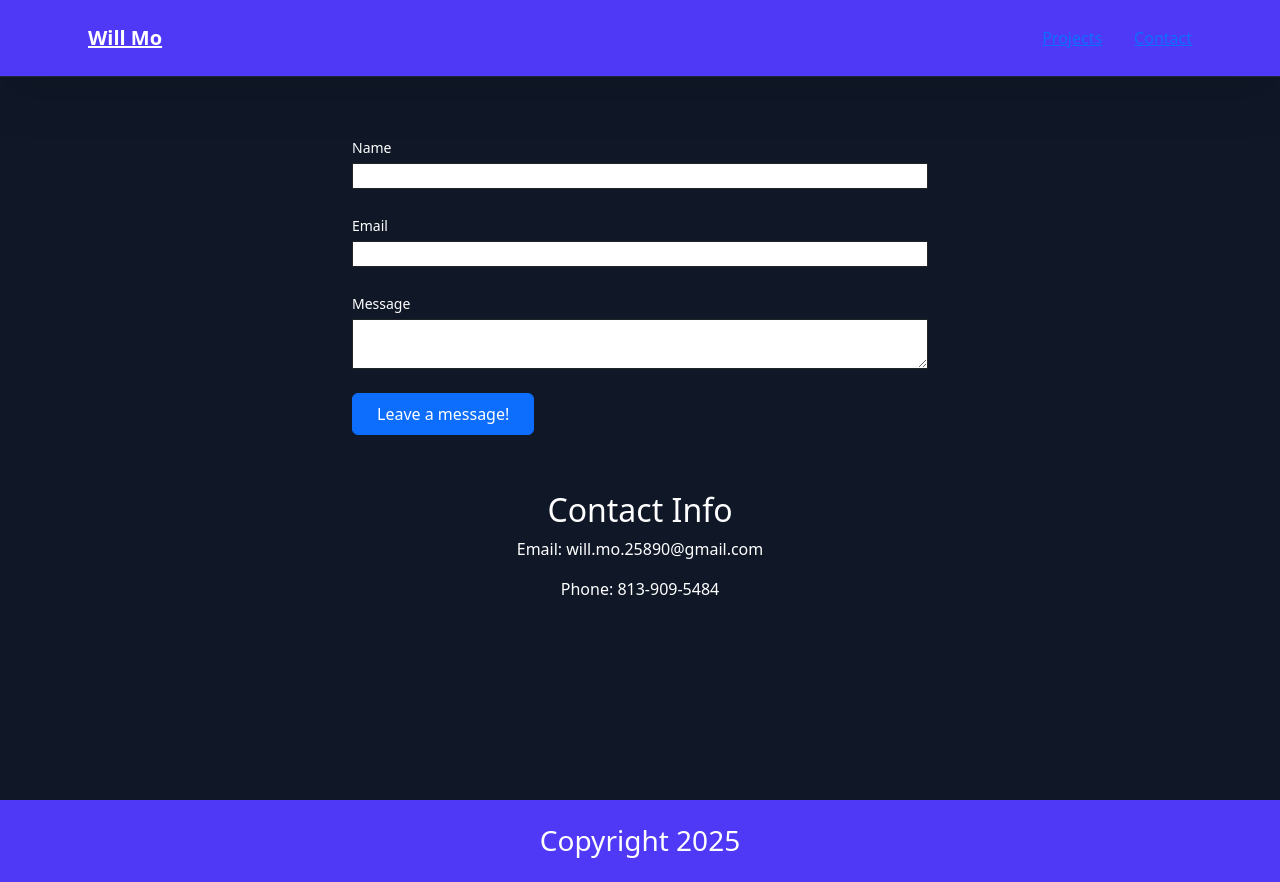
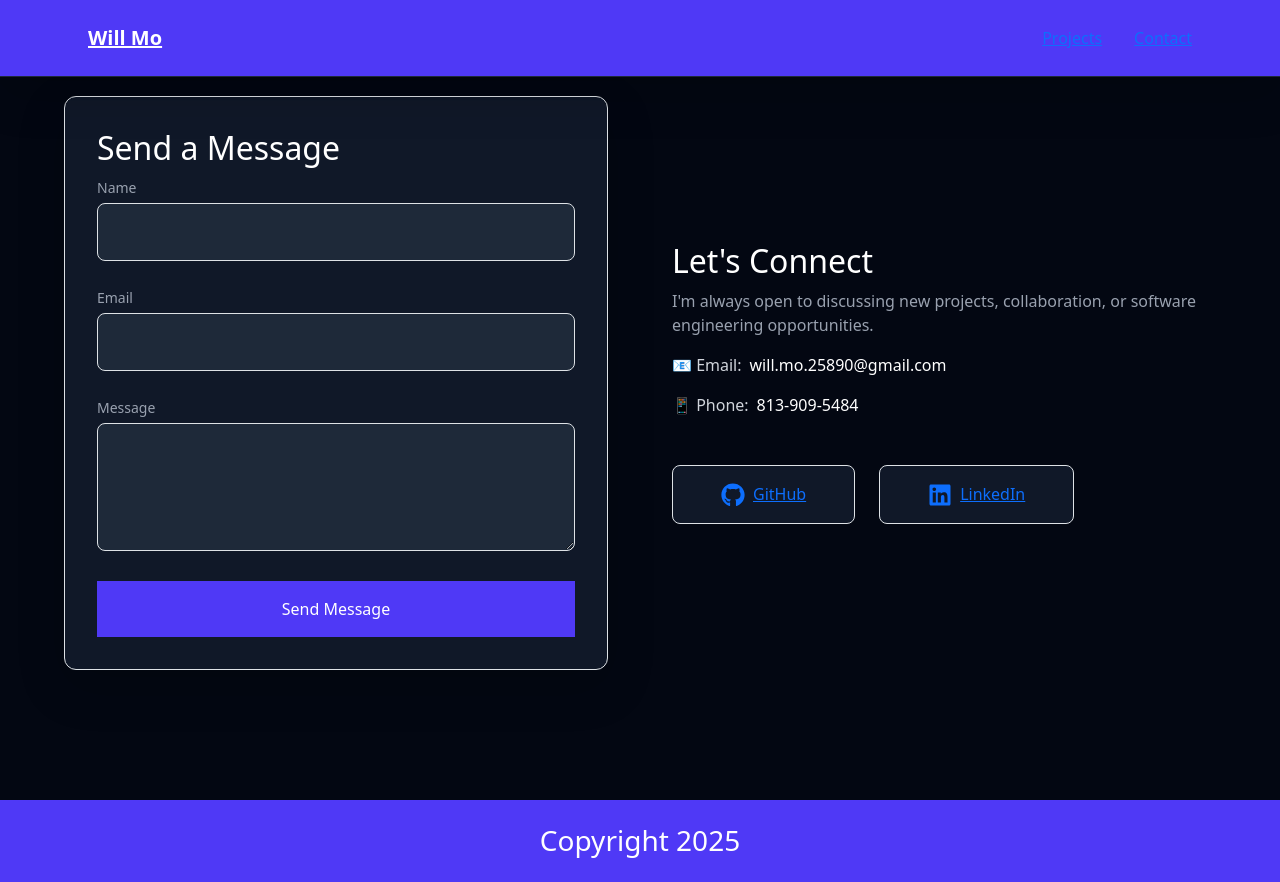
Before and after one commit to MoApplesnOranges/moapplesnoranges.github.io, a React (Vite) app: page /contact in a window 1280 px wide. Built offline with nearby package versions, Linux system fonts and the light colour scheme; a small style sheet from the web is missing.

Commit message:
contact page

```diff
--- a/src/Pages/Contact.js
+++ b/src/Pages/Contact.js
@@ -1,8 +1,8 @@
-import React, { use, useRef } from "react";
-import { useState } from "react";
+import React, { useState, useRef } from "react";
 import emailjs from "@emailjs/browser";
 import Button from "react-bootstrap/Button";
 import Modal from "react-bootstrap/Modal";
+import { FaGithub, FaLinkedin } from "react-icons/fa";
 
 const Contact = () => {
   const [name, setName] = useState("");
@@ -14,99 +14,146 @@ const Contact = () => {
   const handleSubmit = (e) => {
     e.preventDefault();
     emailjs
-      .sendForm("service_mrr02qy", "template_lnsaz9x", form.current, {
-        publicKey: "pLnI_3agFktkr1zzG",
+      .sendForm("service_k313fi3", "template_eoxb5x6", form.current, {
+        publicKey: "bmEfw8nCY3g9MocDW",
       })
       .then(
         () => {
           console.log("SUCCESS!");
+          setShowPopup(true);
+
+          setName("");
+          setEmail("");
+          setMessage("");
         },
         (error) => {
           console.log("FAILED", error.text);
         },
-      )
-      .then(() => {
-        setName("");
-        setEmail("");
-        setMessage("");
-      })
-      .then(setShowPopup(true));
+      );
   };
+
   return (
-    <div className="flex flex-col items-center justify-center bg-gray-900 h-full min-h-screen">
-      <form ref={form} className="form w-full max-w-xl">
+    <section className="min-h-screen bg-gray-950 text-white px-6 py-24">
+      <div className="max-w-6xl mx-auto grid grid-cols-1 lg:grid-cols-2 gap-16">
+        {/* LEFT SIDE — CONTACT FORM */}
+        <div className="bg-gray-900 border border-gray-800 rounded-xl p-8 shadow-lg">
+          <h2 className="text-3xl font-semibold mb-6">Send a Message</h2>
+
+          <form ref={form} onSubmit={handleSubmit}>
             <div className="mb-4">
-          <label className="block text-sm font-medium text-white">Name</label>
+              <label className="block text-sm text-gray-400">Name</label>
               <input
-            className="form-input mt-1 block w-half bg-white"
+                className="mt-1 w-full bg-gray-800 border border-gray-700 rounded-lg p-3 focus:outline-none focus:border-indigo-500"
                 type="text"
+                name="user_name"
                 value={name}
-            name="name"
                 onChange={(e) => setName(e.target.value)}
               />
             </div>
+
             <div className="mb-4">
-          <label className="block text-sm font-medium text-white">Email</label>
+              <label className="block text-sm text-gray-400">Email</label>
               <input
-            className="form-input mt-1 block w-half bg-white"
-            type="text"
+                className="mt-1 w-full bg-gray-800 border border-gray-700 rounded-lg p-3 focus:outline-none focus:border-indigo-500"
+                type="email"
+                name="user_email"
                 value={email}
-            name="user_email"
                 onChange={(e) => setEmail(e.target.value)}
               />
             </div>
-        <div className="mb-4">
-          <label className="block text-sm font-medium text-white">
-            Message
-          </label>
+
+            <div className="mb-6">
+              <label className="block text-sm text-gray-400">Message</label>
               <textarea
-            className="form-input mt-1 block w-half bg-white"
+                className="mt-1 w-full bg-gray-800 border border-gray-700 rounded-lg p-3 h-32 resize-none focus:outline-none focus:border-indigo-500"
+                name="message"
                 value={message}
-            name="message"
                 onChange={(e) => setMessage(e.target.value)}
               />
             </div>
-        <div className="mb-4">
-          <Button
-            className="px-4 py-2 bg-blue-500 text-white rounded hover:bg-blue-600"
+
+            <button
+              type="submit"
               onClick={handleSubmit}
-            type="submit"
               value="Send"
+              className="bg-indigo-600 px-6 py-3 rounded-lg hover:bg-indigo-500 transition w-full"
             >
-            Leave a message!
-          </Button>
+              Send Message
+            </button>
+          </form>
         </div>
-      </form>
-      <section className="mt-8 text-center text-white">
-        <h2 className="text-lg font-semibold">Contact Info</h2>
-        <p className="mt-2">
-          Email: <span className="font-medium">will.mo.25890@gmail.com</span>
+
+        {/* RIGHT SIDE — CONTACT INFO */}
+        <div className="flex flex-col justify-center">
+          <h2 className="text-3xl font-semibold mb-6">Let's Connect</h2>
+
+          <p className="text-gray-400 mb-8">
+            I'm always open to discussing new projects, collaboration, or
+            software engineering opportunities.
           </p>
+
+          <div className="space-y-4 text-gray-300">
             <p>
-          Phone: <span className="font-medium">813-909-5484</span>
+              📧 Email:
+              <span className="ml-2 text-white">will.mo.25890@gmail.com</span>
             </p>
-      </section>
-      <div className="grid place-items-center w-full py-6">
+
+            <p>
+              📱 Phone:
+              <span className="ml-2 text-white">813-909-5484</span>
+            </p>
+          </div>
+
+          {/* Social Links */}
+          <div className="flex gap-6 mt-8">
+            <a
+              href="https://github.com/MoApplesnOranges"
+              target="_blank"
+              rel="noopener noreferrer"
+              className="bg-gray-900 border border-gray-800 px-5 py-3 rounded-lg hover:border-indigo-500 transition"
+            >
+              <FaGithub className="inline mr-2 size-6" />
+              GitHub
+            </a>
+
+            <a
+              href="https://www.linkedin.com/in/wmo90258/"
+              target="_blank"
+              rel="noopener noreferrer"
+              className="bg-gray-900 border border-gray-800 px-5 py-3 rounded-lg hover:border-indigo-500 transition"
+            >
+              <FaLinkedin className="inline mr-2 size-6" />
+              LinkedIn
+            </a>
+          </div>
+        </div>
+      </div>
       <Modal
-          className="flex flex-col items-center justify-center"
+        centered
         show={showPopup}
         onHide={() => setShowPopup(false)}
+        contentClassName="bg-gray-900 border border-gray-800 text-white rounded-xl"
       >
-          <Modal.Header closeButton>
-            <Modal.Title>Message Submitted</Modal.Title>
+        <Modal.Header closeButton className="border-b border-gray-800">
+          <Modal.Title className="text-lg font-semibold">
+            Message Sent
+          </Modal.Title>
         </Modal.Header>
-          <Modal.Body>Your message has been successfully submitted!</Modal.Body>
-          <Modal.Footer>
+
+        <Modal.Body className="text-gray-300">
+          Thanks for reaching out! Your message has been sent successfully.
+        </Modal.Body>
+
+        <Modal.Footer className="border-t border-gray-800">
           <Button
-              className="px-6 py-3 bg-red text-red-600 rounded-lg shadow-lg hover:bg-blue-200 transition-all transform active:scale-95 text-xl delay-75 font-bold"
+            className="bg-indigo-600 px-5 py-2 rounded-lg hover:bg-indigo-500 transition"
             onClick={() => setShowPopup(false)}
           >
             Close
           </Button>
         </Modal.Footer>
       </Modal>
-      </div>
-    </div>
+    </section>
   );
 };
 
```
Lines whose indentation alone changed are shown as unchanged.
